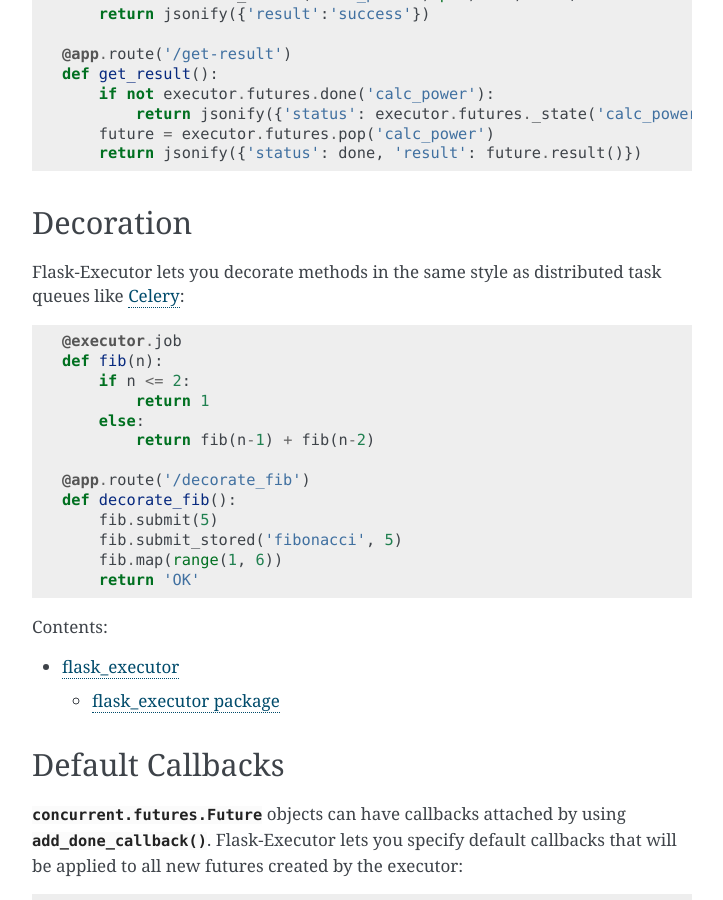
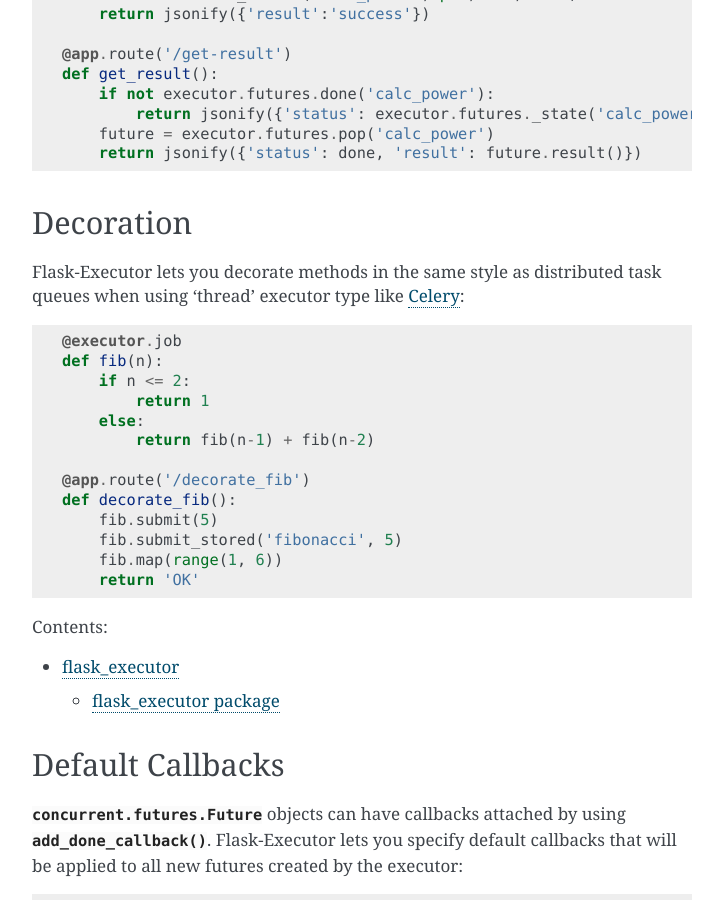
Before and after one commit to dchevell/flask-executor, a Sphinx documentation site: the page built from docs/index.rst, in a window 1280 px wide and 900 px high, scrolled down 2430 px. Shown: the whole window, without its empty margins (388-1111 px from the left). Built offline with Sphinx 7.4.7, drawn with Linux system fonts in a browser that asks for light colours.

Commit message:
added clarification on decorator
Decorator can only be used with thread, not processpool.

```diff
--- a/docs/index.rst
+++ b/docs/index.rst
@@ -125,7 +125,7 @@ app::
 Decoration
 ----------
 
-Flask-Executor lets you decorate methods in the same style as distributed task queues like
+Flask-Executor lets you decorate methods in the same style as distributed task queues when using 'thread' executor type like
 `Celery`_::
 
     @executor.job
```
